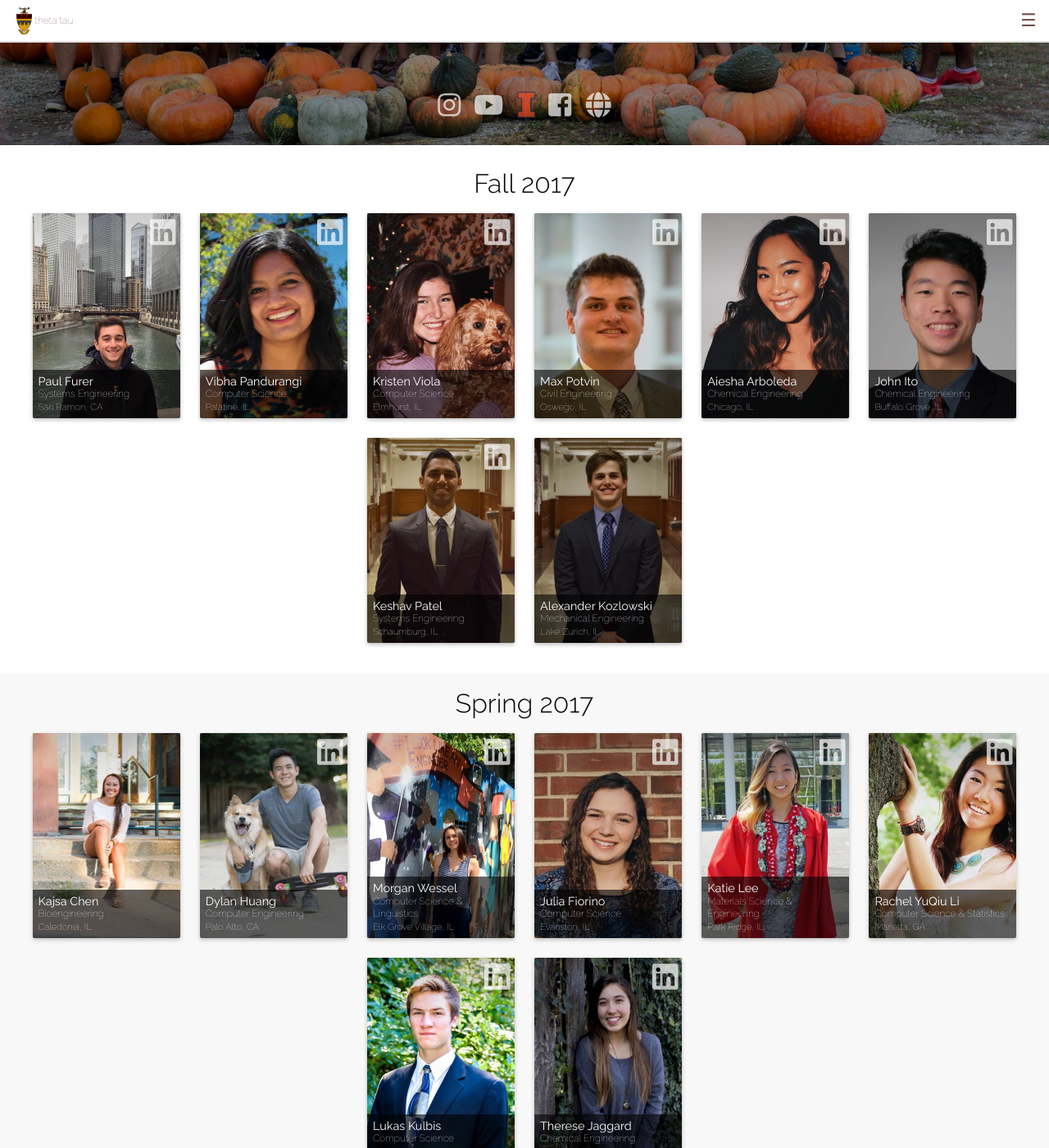
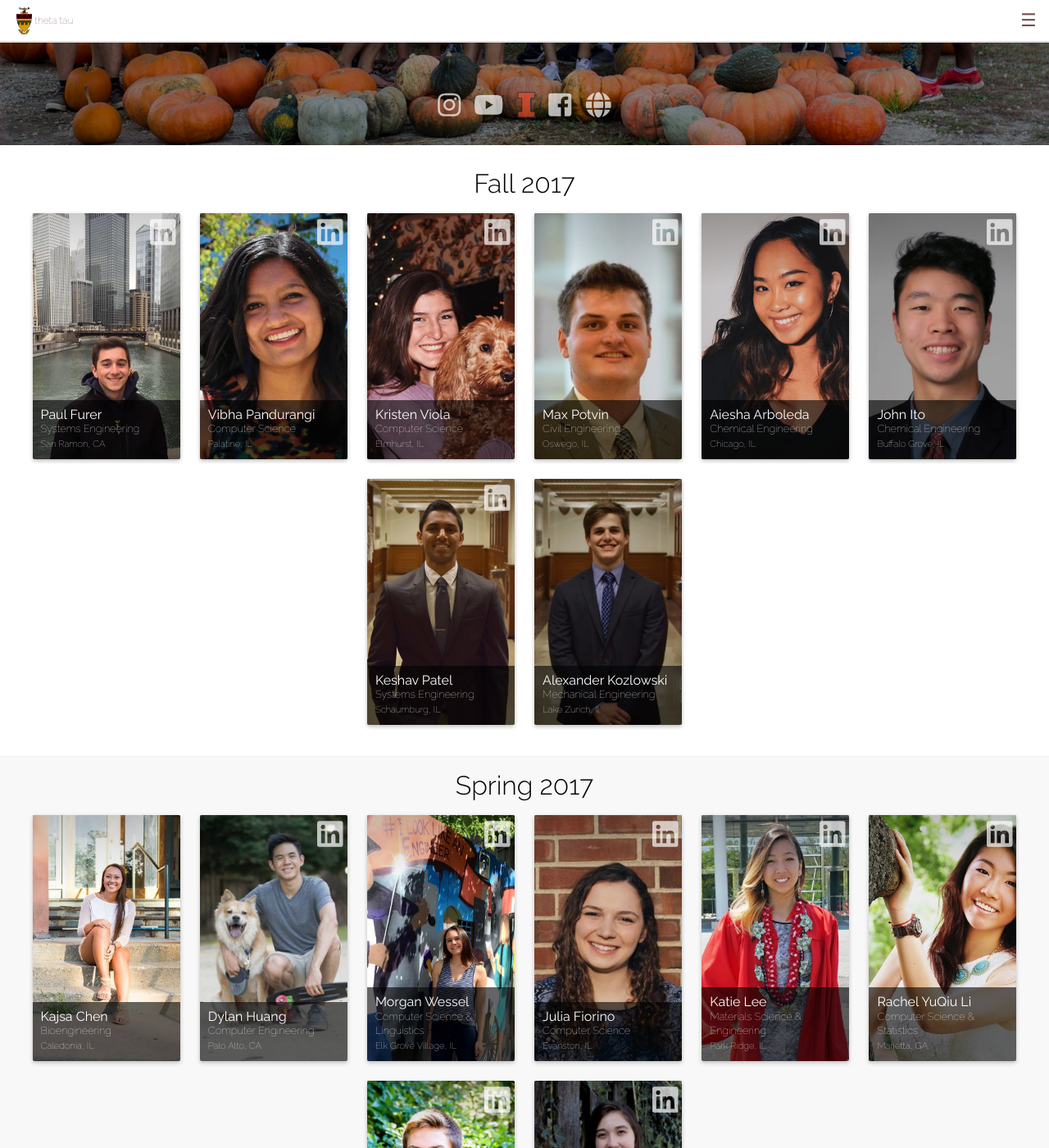
Before and after one commit to KappaThetaTau/kappathetatau.github.io, a Jekyll site: the page built from brothers.html, in a window 1280 px wide and 1400 px high, scrolled down 515 px. Shown: the whole window at 82% size. Built offline with Jekyll 4.4.1, drawn with Linux system fonts in a browser that asks for light colours; nearby versions of some CDN libraries.

Commit message:
Increased desktop brothers card size

```diff
--- a/css/main.css
+++ b/css/main.css
@@ -849,7 +849,6 @@ header {
           padding: 7px;
           bottom: 0;
           left: 0;
-          height: 20;
           width: 100%;
           border-radius: 0 0 2px 2px;
           background-color: rgba(0, 0, 0, 0.6);
@@ -857,7 +856,17 @@ header {
 
 @media screen and (min-width: 800px) {
   #brothers #members .members-class-brother {
-    width: 180px; }
+    width: 180px;
+    height: 300px;
+    line-height: 1.05em; }
+    #brothers #members .members-class-brother-overlay {
+      padding: 10px; }
+    #brothers #members .members-class-brother-name {
+      font-size: 1em; }
+    #brothers #members .members-class-brother-major {
+      font-size: .8em; }
+    #brothers #members .members-class-brother-hometown {
+      font-size: .7em; }
   #brothers #hero {
     font-size: 1.6em; } }
 
```
Also changed, not shown: _scss/_brothers.scss (+14 -2 lines).
